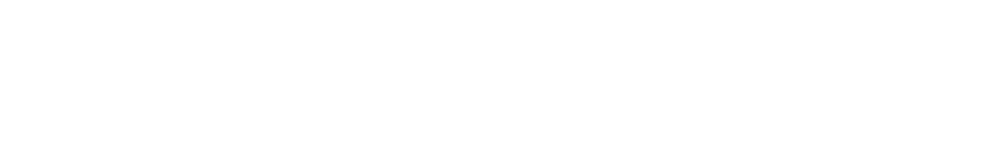
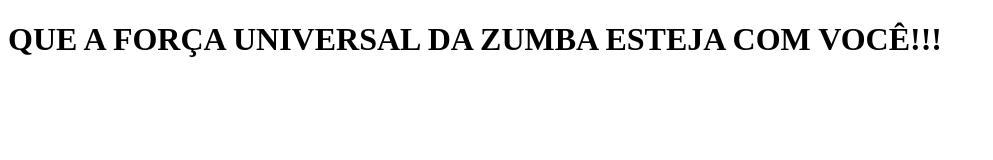
Before and after one commit to vinijesus777/Lab_git_1, a plain HTML site: page index.html in a window 1280 px wide. Shown: the whole page, without its empty margins (0-993 px from the left). Drawn offline with Linux system fonts and the light colour scheme.

Commit message:
Funcionalidade executada!!!

```diff
--- a/index.html
+++ b/index.html
@@ -7,6 +7,6 @@
     <title>Document</title>
 </head>
 <body>
-
+    <h1>QUE A FORÇA UNIVERSAL DA ZUMBA ESTEJA COM VOCÊ!!!</h1>
 </body>
 </html>
```
